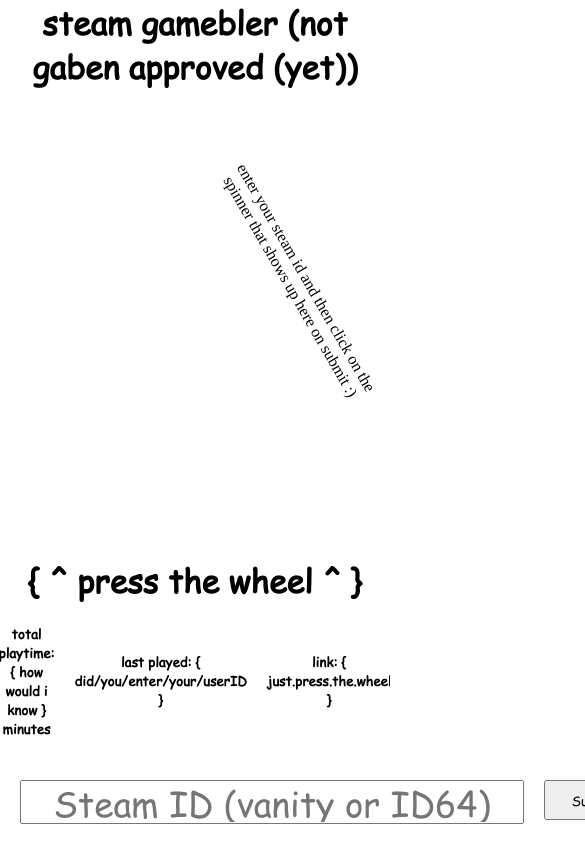
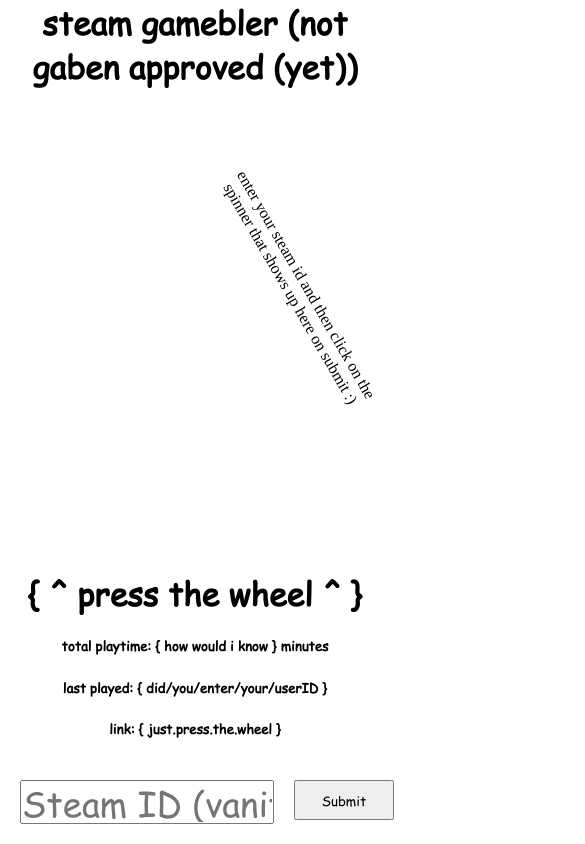
Before and after one commit to SunnyFloppyDiskStudios/steamgameroulette, a website: page index.html in a window 390 px wide. Shown: the top 844 px of the page, 585 px wide, since content can reach past the window. Drawn offline with Linux system fonts and the light colour scheme.

Commit message:
mobile support
somewhat

```diff
--- a/index.css
+++ b/index.css
@@ -121,3 +121,13 @@ h1, h2, h3, h4, h5, h6, input, button {
     margin: 0;
     transform-origin: 0 0;
 }
+
+@media (max-width: 750px) {
+    .game-info {
+        flex-direction: column;
+    }
+
+    .user-text {
+        width: 250px;
+    }
+}
```
